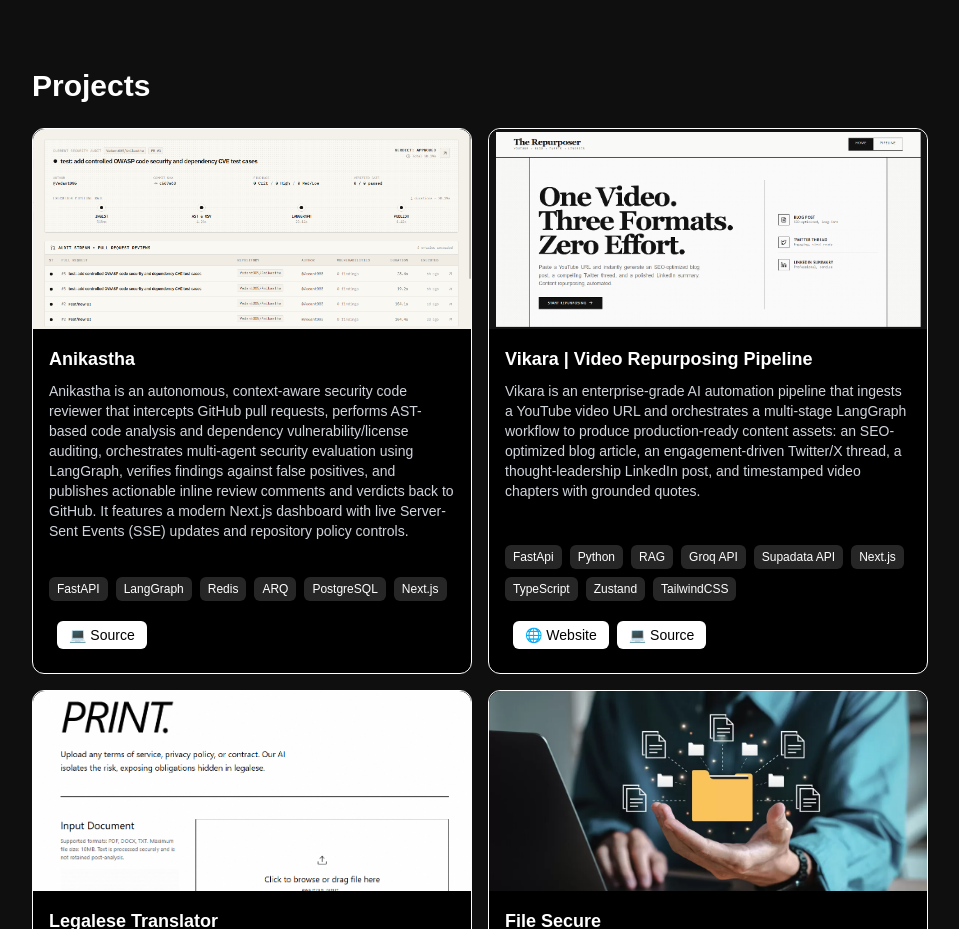
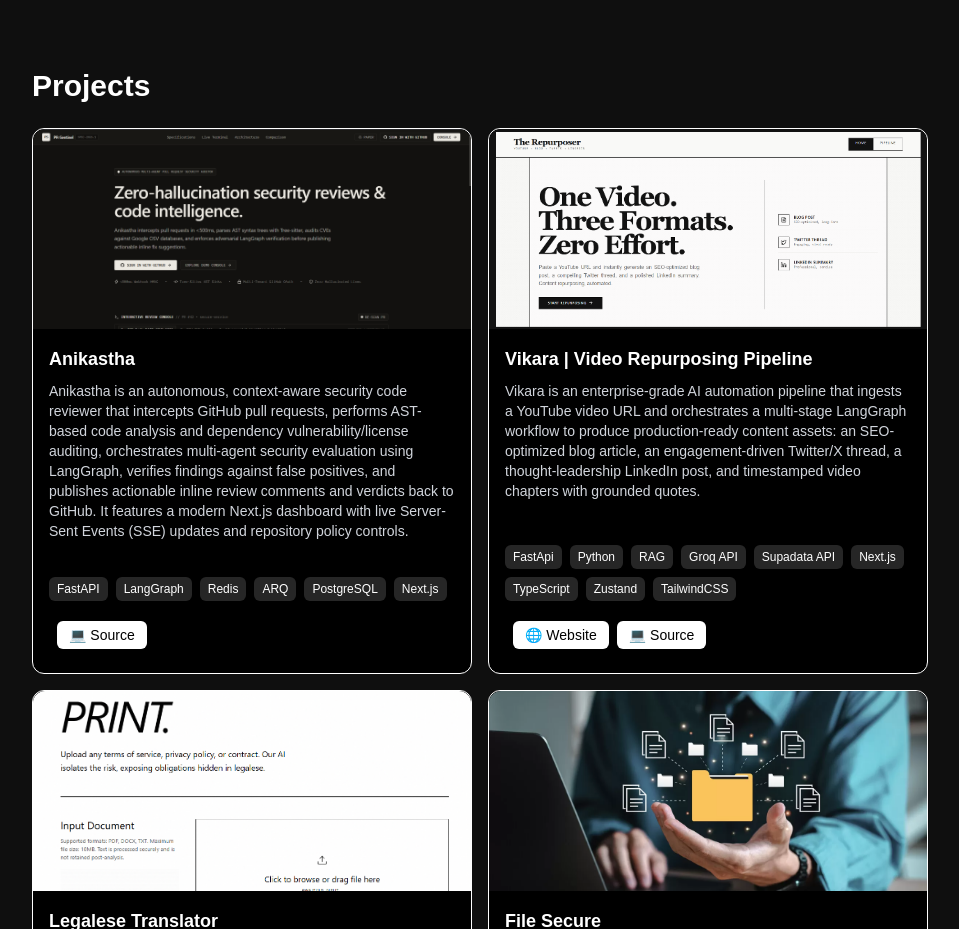
Before and after one commit to Vedant005/vedant.com, a Next.js app: page / in a window 1280 px wide. Shown: the part 1100-2029 px from the top of the page, without its empty margins (160-1119 px from the left). Built offline with nearby package versions, Linux system fonts and the light colour scheme.

Commit message:
refactor: project image

```diff
--- a/src/app/components/Projects.tsx
+++ b/src/app/components/Projects.tsx
@@ -16,7 +16,7 @@ const projects: Project[] = [
     title: "Anikastha",
     description:
       "Anikastha is an autonomous, context-aware security code reviewer that intercepts GitHub pull requests, performs AST-based code analysis and dependency vulnerability/license auditing, orchestrates multi-agent security evaluation using LangGraph, verifies findings against false positives, and publishes actionable inline review comments and verdicts back to GitHub. It features a modern Next.js dashboard with live Server-Sent Events (SSE) updates and repository policy controls.",
-    image: "/anikastha_1.png",
+    image: "/anikastha_3.png",
     tech: ["FastAPI", "LangGraph", "Redis", "ARQ", "PostgreSQL", "Next.js"],
     source: "https://github.com/Vedant005/Anikastha",
   },
```
Also changed, not shown: public/anikastha_3.png (added), public/image.png (added).
